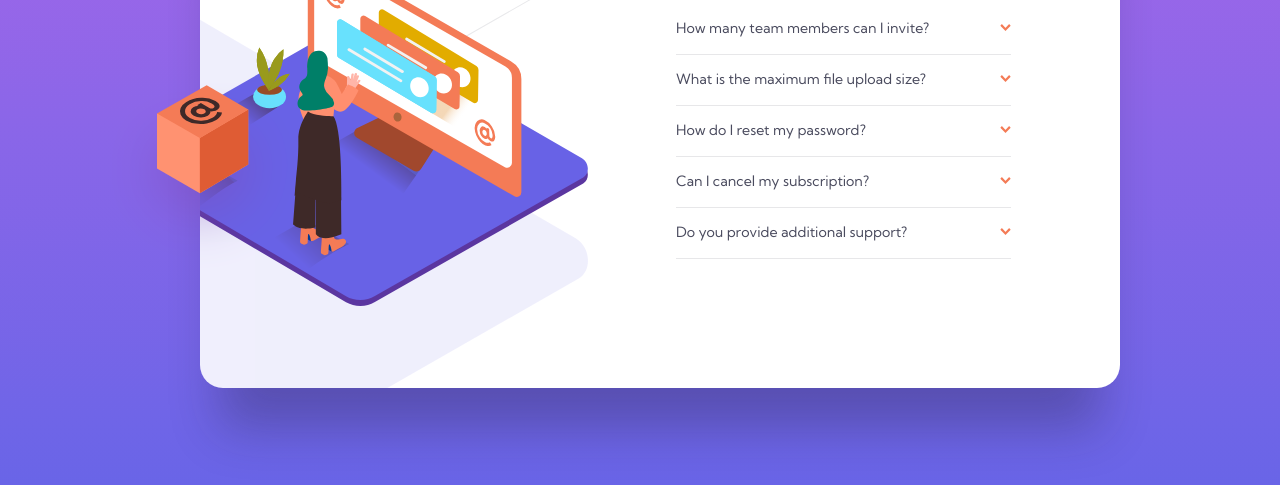
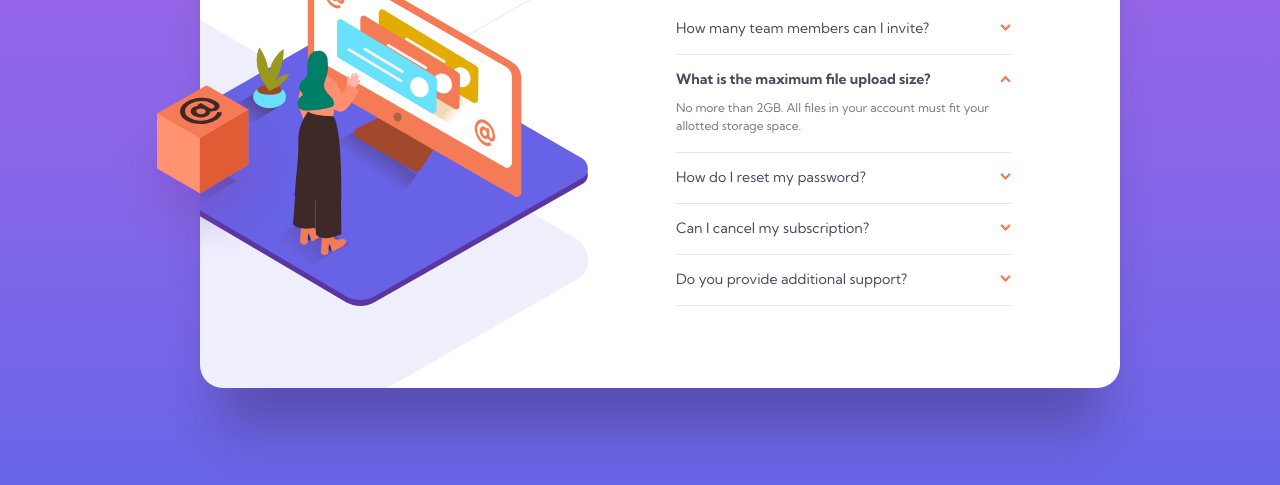
Before and after one commit to MikeBeloborodov/faq_accordion_card, a plain HTML site: page index.html in a window 1280 px wide. Shown: the part 267-752 px from the top of the page. Drawn offline with Linux system fonts and the light colour scheme.

Commit message:
default question

```diff
--- a/index.html
+++ b/index.html
@@ -58,11 +58,11 @@
               </span>
             </li>
             <li class="faq-accordion__question-item">
-              <button class="question-btn">
+              <button class="question-btn question_current" id="default_question">
                 What is the maximum file upload size?
-                <img class="arrow" src="images/icon-arrow-down.svg" alt="" />
+                <img class="arrow arrow_current" src="images/icon-arrow-down.svg" alt="" />
               </button>
-              <span class="answer">
+              <span class="answer answer_current">
                 No more than 2GB. All files in your account must fit your
                 allotted storage space.
               </span>
--- a/scripts/script.js
+++ b/scripts/script.js
@@ -2,7 +2,7 @@ const $ = (selector) => document.querySelector(selector);
 const $$ = (selector) => document.querySelectorAll(selector);
 
 const $$questionButtons = $$('.question-btn');
-let currentButton = undefined;
+let currentButton = $('#default_question');
 
 $$questionButtons.forEach((button) => {
   button.addEventListener('click', () => {
```
